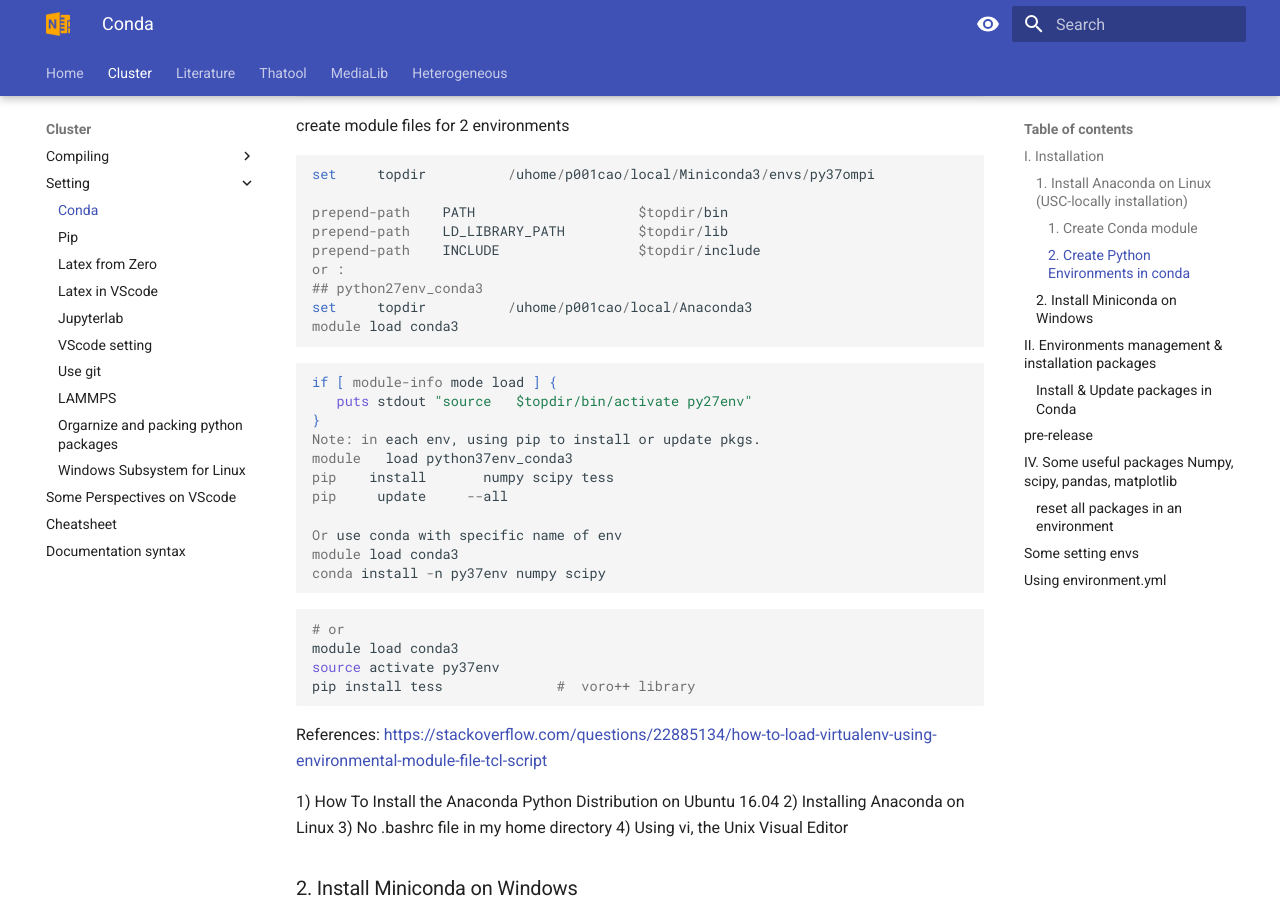
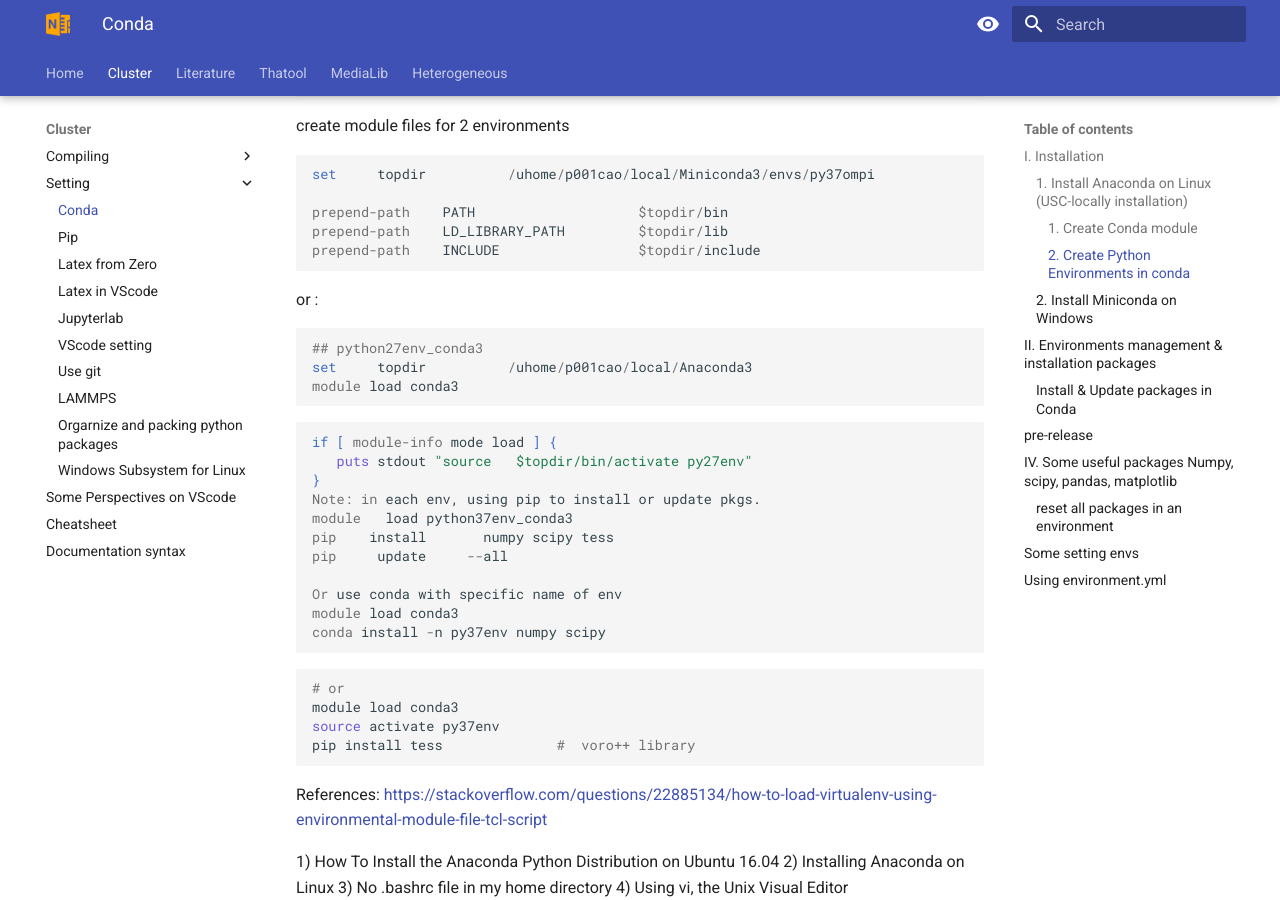
Before and after one commit to thangckt/thangckt.github.io, an MkDocs documentation site: the page built from docs/cluster/AppSetting/Conda.md, in a window 1280 px wide and 900 px high, scrolled down 1072 px. Built offline with MkDocs 1.6.1 and Material for MkDocs 9.7.7, drawn with Linux system fonts in a browser that asks for light colours; the version menu is left out.

Commit message:
Update Conda.md

````diff
--- a/docs/cluster/AppSetting/Conda.md
+++ b/docs/cluster/AppSetting/Conda.md
@@ -64,7 +64,11 @@
 prepend-path    PATH                    $topdir/bin
 prepend-path    LD_LIBRARY_PATH         $topdir/lib
 prepend-path    INCLUDE                 $topdir/include
+```
+
 or :
+
+```tcl
 ## python27env_conda3
 set     topdir          /uhome/p001cao/local/Anaconda3
 module load conda3
````
